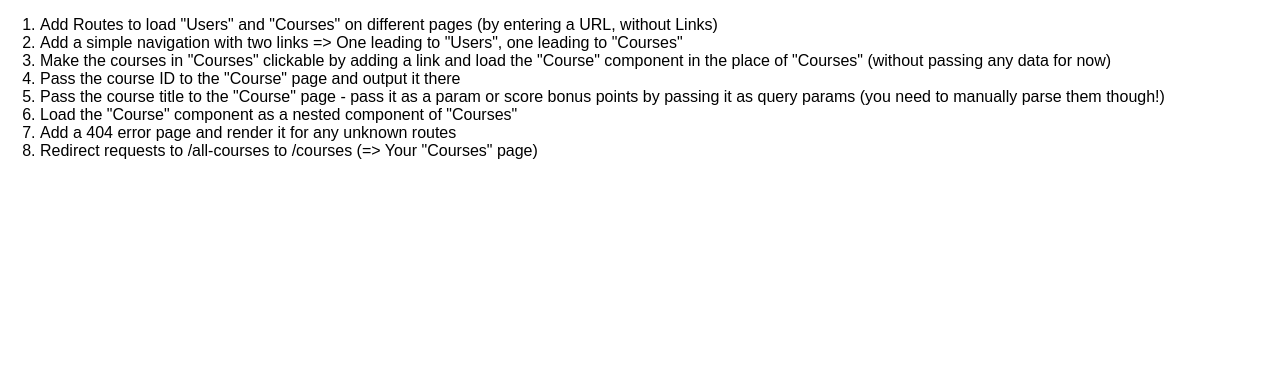
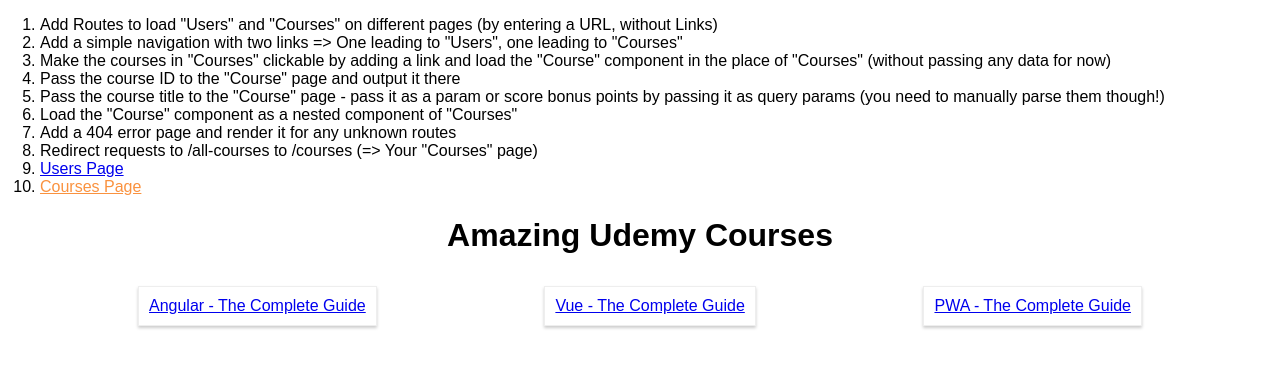
Before and after one commit to Prozak8/react-playground, a React (Create React App) app: page /courses in a window 1280 px wide. Shown: the top 368 px of the page. Built offline with nearby package versions, Linux system fonts and the light colour scheme.

Commit message:
messing around with routing, redirecting, navlinks

```diff
--- a/src/App.js
+++ b/src/App.js
@@ -1,11 +1,14 @@
 import React, { Component } from 'react';
+import { BrowserRouter, Route, NavLink, Redirect, Switch } from 'react-router-dom';
 
 import Courses from './containers/Courses/Courses';
 import Users from './containers/Users/Users';
+import NoMatch from './component/NoMatch/NoMatch';
 
 class App extends Component {
   render () {
     return (
+      <BrowserRouter>
         <div className="App">
           <ol style={{textAlign: 'left'}}>
             <li>Add Routes to load "Users" and "Courses" on different pages (by entering a URL, without Links)</li>
@@ -16,8 +19,26 @@ class App extends Component {
             <li>Load the "Course" component as a nested component of "Courses"</li>
             <li>Add a 404 error page and render it for any unknown routes</li>
             <li>Redirect requests to /all-courses to /courses (=> Your "Courses" page)</li>
+            <li><NavLink
+              to="/users"
+              exact>
+                Users Page
+            </NavLink></li>
+            <li><NavLink
+              to="/courses"
+              exact>
+                Courses Page
+            </NavLink></li>
           </ol>
+          <Switch>
+            <Route path="/users" exact component={Users} />
+            <Route path="/courses" exact component={Courses} />
+            <Redirect from="/all-courses" to="/courses"/>
+            <Route component={NoMatch}/>
+            {/* <Route path="/courses/:courseId" component={Course} /> */}
+          </Switch>
         </div>
+      </BrowserRouter>
     );
   }
 }
--- /dev/null
+++ b/src/component/NoMatch/NoMatch.js
@@ -0,0 +1,7 @@
+import React from 'react';
+
+const noMatch = () => (
+    <h1 style={{textAlign: 'center'}}>Page not found</h1>
+);
+
+export default noMatch;
--- a/src/containers/Course/Course.js
+++ b/src/containers/Course/Course.js
@@ -1,11 +1,33 @@
 import React, { Component } from 'react';
 
 class Course extends Component {
+    state = {
+        courseTitle: ''
+    }
+
+    componentDidMount () {
+        this.parseQueryParams();
+    }
+
+    componentDidUpdate() {
+        this.parseQueryParams();
+    }
+
+    parseQueryParams() {
+        console.log(this.props)
+        const query = new URLSearchParams(this.props.location.search);
+        for (let param of query.entries()) {
+            if (this.state.courseTitle !== param[1]) {
+                this.setState({courseTitle: param[1]});
+            }
+        }
+    }
+
     render () {
         return (
             <div>
-                <h1>_COURSE_TITLE_</h1>
-                <p>You selected the Course with ID: _ID_</p>
+                <h1>{this.state.courseTitle}</h1>
+                <p>You selected the Course with ID: {this.props.match.params.courseId}</p>
             </div>
         );
     }
--- a/src/containers/Courses/Courses.js
+++ b/src/containers/Courses/Courses.js
@@ -1,6 +1,8 @@
 import React, { Component } from 'react';
+import { Link, Route } from 'react-router-dom';
 
 import './Courses.css';
+import Course from '../Course/Course';
 
 class Courses extends Component {
     state = {
@@ -18,10 +20,22 @@ class Courses extends Component {
                 <section className="Courses">
                     {
                         this.state.courses.map( course => {
-                            return <article className="Course" key={course.id}>{course.title}</article>;
+                            return (
+                                <Link
+                                    key={course.id}
+                                    to={{
+                                        pathName: this.props.match.url + '/' + course.id,
+                                        search: '?title=' + course.title
+                                    }}>
+                                    <article
+                                        className="Course">
+                                            {course.title}
+                                </article></Link>
+                            );
                         } )
                     }
                 </section>
+                <Route path={this.props.match.url + '/:courseId'} component={Course} />
             </div>
         );
     }
--- a/src/index.css
+++ b/src/index.css
@@ -4,3 +4,7 @@ body {
   font-family: sans-serif;
   text-align: center;
 }
+
+.active {
+  color: #fa923f
+}
```
Lines whose indentation alone changed are shown as unchanged.
